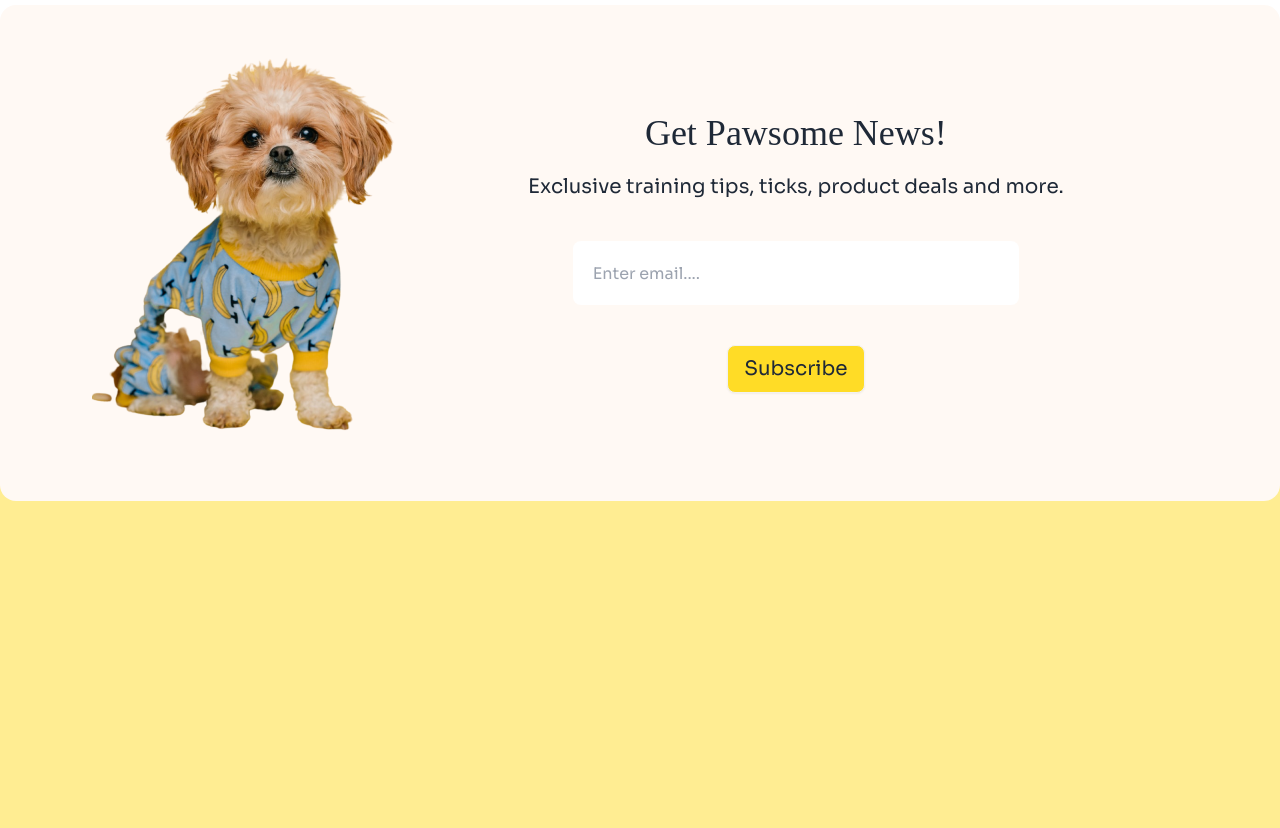
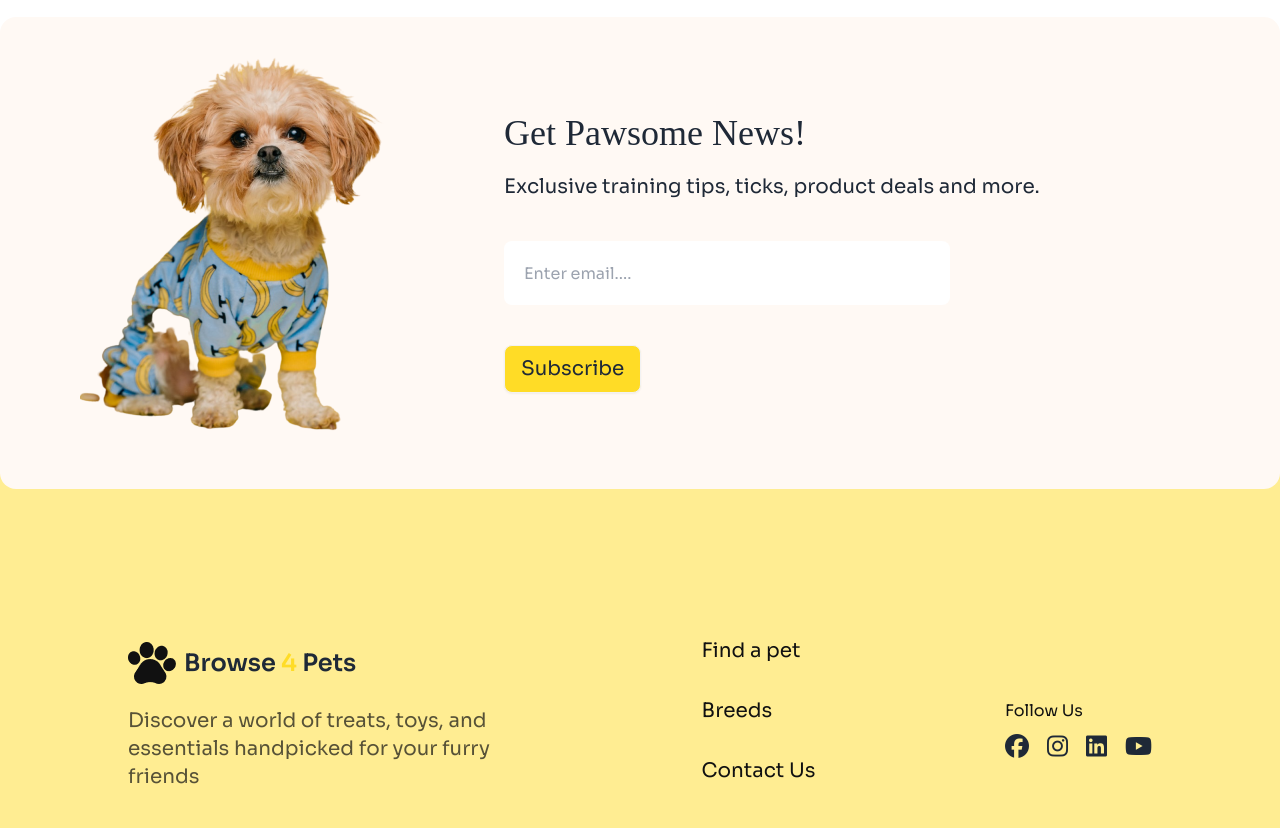
Before and after one commit to abirjuboraj201/b11-assign3, a plain HTML site: page index.html in a window 1280 px wide. Shown: the part 2737-3565 px from the top of the page. Drawn offline with nearby package versions, Linux system fonts and the light colour scheme; a web font is replaced by a local one.

Commit message:
added footer bottom section

```diff
--- a/index.html
+++ b/index.html
@@ -423,15 +423,15 @@
     </main>
 
 
-    <footer class="max-w-screen-2xl h-[650px] mx-auto bg-[#FFDC26] bg-opacity-50 mt-96 relative">
+    <footer class="max-w-screen-2xl mx-auto bg-[#FFDC26] bg-opacity-50 mt-96 pb-10 lg:pb-32 relative">
 
-     <!--hover section-->
-      <div class=" lg:w-[1280px] flex flex-col lg:flex-row items-center gap-5 lg:gap-28 px-8 lg:px-20 py-5 lg:py-10 bg-[#FFF9F4] rounded-2xl absolute left-1/2 -translate-x-1/2 -translate-y-1/2">
+     <!--hover challenge section-->
+      <div class=" lg:w-[1280px] flex flex-col lg:flex-row items-center lg:gap-28 px-8 lg:px-20 py-5 lg:py-10 bg-[#FFF9F4] rounded-2xl absolute left-1/2 -translate-x-1/2 -translate-y-1/2">
         <div>
-          <img class="p-3" src="./c1-assets/cute-pet-mid.png" alt="">
+          <img class="p-5 lg:p-0" src="./c1-assets/cute-pet-mid.png" alt="">
         </div>
 
-        <div class="text-center">
+        <div class="text-center lg:text-left">
           <h2 class="text-xl lg:text-4xl mb-3 lg:mb-5">Get Pawsome News!</h2>
           <p class="lg:text-xl font-sora mb-5 lg:mb-10">Exclusive training tips, ticks, product deals and more.</p>
           <input class="h-10 lg:h-16 w-[312px] lg:w-10/12 rounded-lg pl-2 lg:pl-5 mb-3 lg:mb-10 font-sora" type="email" placeholder="Enter email...."> <br>
@@ -439,6 +439,39 @@
         </div>
       </div>
 
+      <!--footer bottom section-->
+      <div class="flex flex-col lg:flex-row pt-96 pl-7 lg:px-32 lg:justify-between lg:items-center">
+
+        <div class="flex flex-col">
+          <div class="flex gap-2 items-center mb-5">
+            <img src="./c1-assets/logo-footer.png" alt="logo-footer">
+          <h1 class="text-xl lg:text-2xl font-sora font-semibold">Browse <span class="text-primary-color">4</span> Pets</h1>
+          </div>
+
+          <div class="w-96">
+            <p class="font-sora lg:text-xl text-[#111111] opacity-70 mb-8">Discover a world of treats, toys, and essentials handpicked for your furry friends</p>
+          </div>
+
+        </div>
+
+        <ul class="space-y-5 lg:space-y-8 font-sora lg:text-xl text-[#111111] mb-10">
+          <li><a>Find a pet</a></li>
+          <li><a>Breeds</a></li>
+          <li><a>Contact Us</a></li>
+        </ul>
+
+        <div class="relative">
+          <h3 class="font-sora text-sm lg:text-base text-[#111111] mb-2">Follow Us</h3>
+
+         <div class="space-x-3 text-xl lg:text-2xl">
+          <a href=""><i class="fa-brands fa-facebook"></i></a>
+          <a href=""><i class="fa-brands fa-instagram"></i></a>
+          <a href=""><i class="fa-brands fa-linkedin"></i></a>
+          <a href=""><i class="fa-brands fa-youtube"></i></a>
+         </div>
+        </div>
+
+      </div>
 
 
 
```
